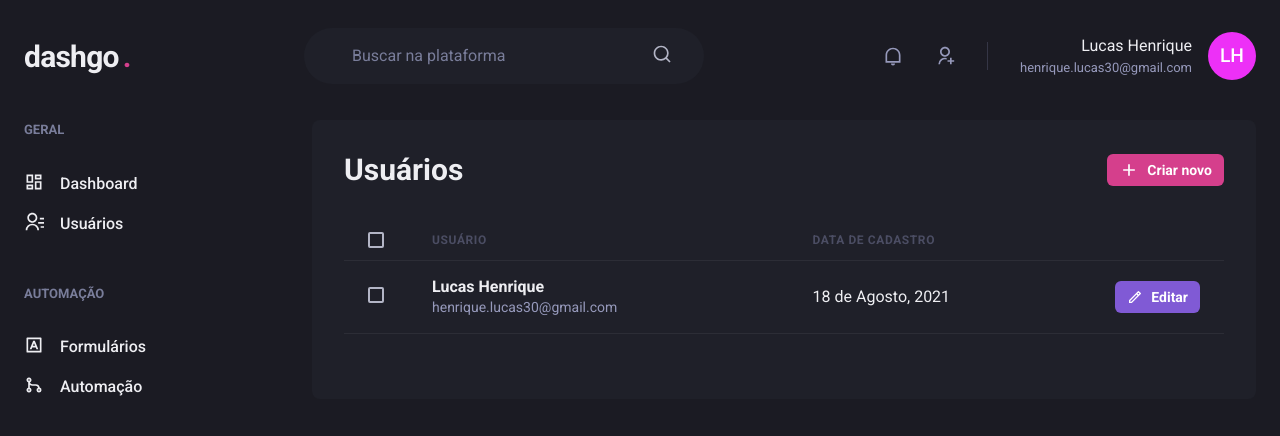
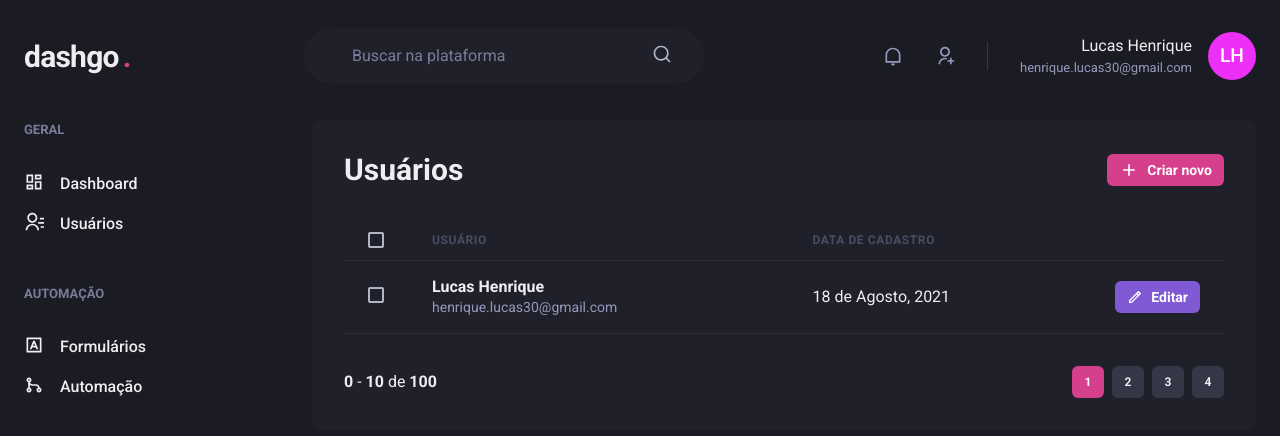
Before and after one commit to LucasHenrique98/dashgo-app, a Next.js app: page /users in a window 1280 px wide. Shown: the top 436 px of the page. Built offline with nearby package versions, Linux system fonts and the light colour scheme.

Commit message:
creates a pagination component to the userList

```diff
--- /dev/null
+++ b/src/components/Pagination.tsx
@@ -0,0 +1,65 @@
+import { Box, Button, Stack } from '@chakra-ui/react';
+
+export default function Pagination() {
+  return (
+    <Stack
+      direction="row"
+      mt="8"
+      justify="space-between"
+      align="center"
+      spacing="6"
+    >
+      <Box>
+        <strong>0</strong> - <strong>10</strong> de <strong>100</strong>
+      </Box>
+      <Stack direction="row" spacing="2">
+        <Button
+          size="sm"
+          fontSize="xs"
+          width="4"
+          colorScheme="pink"
+          disabled
+          _disabled={{
+            bgColor: 'pink.500',
+            cursor: 'default',
+          }}
+        >
+          1
+        </Button>
+        <Button
+          size="sm"
+          fontSize="xs"
+          width="4"
+          bgColor="gray.700"
+          _hover={{
+            bgColor: 'gray.500',
+          }}
+        >
+          2
+        </Button>
+        <Button
+          size="sm"
+          fontSize="xs"
+          width="4"
+          bgColor="gray.700"
+          _hover={{
+            bgColor: 'gray.500',
+          }}
+        >
+          3
+        </Button>
+        <Button
+          size="sm"
+          fontSize="xs"
+          width="4"
+          bgColor="gray.700"
+          _hover={{
+            bgColor: 'gray.500',
+          }}
+        >
+          4
+        </Button>
+      </Stack>
+    </Stack>
+  );
+}
--- a/src/pages/users/index.tsx
+++ b/src/pages/users/index.tsx
@@ -15,6 +15,7 @@
 } from '@chakra-ui/react';
 import { RiAddLine, RiPencilLine } from 'react-icons/ri';
 import { Header } from '../../components/Header';
+import Pagination from '../../components/Pagination';
 import Sidebar from '../../components/Sidebar';
 
 export default function UserList() {
@@ -83,6 +84,8 @@
               </Tr>
             </Tbody>
           </Table>
+
+          <Pagination />
         </Box>
       </Flex>
     </Box>
```
